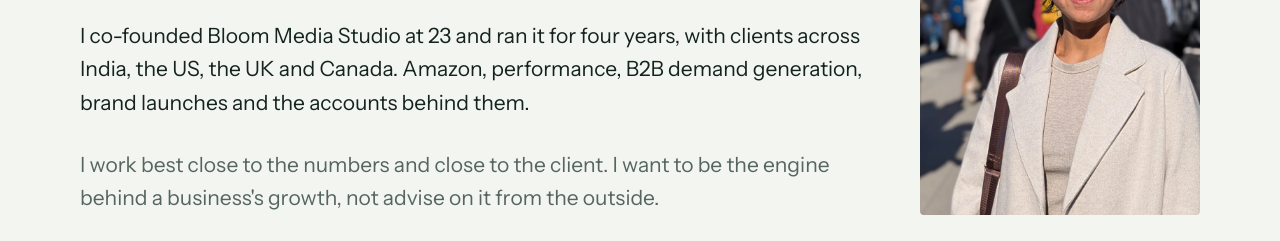
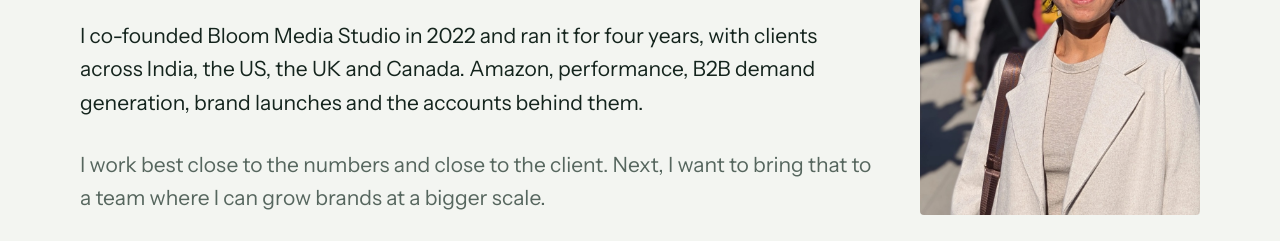
Before and after one commit to parameciain/priyajha.co, a plain HTML site: page index.html in a window 1280 px wide. Shown: the part 509-750 px from the top of the page. Drawn offline with nearby package versions, Linux system fonts and the light colour scheme.

Commit message:
Update intro lines

```diff
--- a/index.html
+++ b/index.html
@@ -174,8 +174,8 @@ footer{padding-block:24px;border-top:1px solid var(--line);font:400 13px var(--m
   <div class="hero-main"><div class="hero-text">
   <span class="label">Marketer · Former agency founder · Vancouver, BC</span>
   <h1>I find where a brand is leaking money, then <span class="hl">build the growth</span> that fixes it.</h1>
-  <p class="lede">I co-founded Bloom Media Studio at 23 and ran it for four years, with clients across India, the US, the UK and Canada. Amazon, performance, B2B demand generation, brand launches and the accounts behind them.</p>
-  <p class="lede">I work best close to the numbers and close to the client. I want to be the engine behind a business's growth, not advise on it from the outside.</p>
+  <p class="lede">I co-founded Bloom Media Studio in 2022 and ran it for four years, with clients across India, the US, the UK and Canada. Amazon, performance, B2B demand generation, brand launches and the accounts behind them.</p>
+  <p class="lede">I work best close to the numbers and close to the client. Next, I want to bring that to a team where I can grow brands at a bigger scale.</p>
   </div>
   <img class="portrait" src="img/priya.jpg" alt="Priya Jha, smiling, in a light wool coat and round sunglasses" width="1000" height="1000">
   </div>
```
